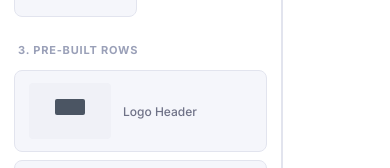
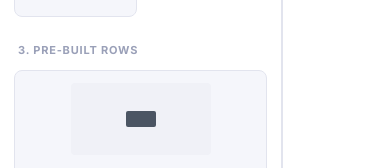
Before and after one commit to lijupankaj-coder/emailix-app, a React (Vite) app in the folder client/: page / in a window 390 px wide. Shown: the part 676-844 px from the top of the page. Built offline with nearby package versions, Linux system fonts and the light colour scheme.

Commit message:
Fix mobile stacking for prebuilt rows

```diff
--- a/client/src/components/Canvas.jsx
+++ b/client/src/components/Canvas.jsx
@@ -14,7 +14,7 @@ export default function Canvas({ draggingId }) {
     >
       <div className="canvas-scroll">
         <div
-          className="canvas-email"
+          className={`canvas-email ${viewMode === 'mobile' ? 'canvas-email-mobile' : ''}`}
           style={{
             width: emailWidth,
             background: globalSettings.emailAreaColor || '#ffffff',
--- a/client/src/components/blocks/ColumnsBlock.jsx
+++ b/client/src/components/blocks/ColumnsBlock.jsx
@@ -6,10 +6,11 @@ export default function ColumnsBlock({ props, globalSettings }) {
       backgroundColor: bgColor || globalSettings.emailAreaColor || '#ffffff',
       paddingTop, paddingBottom, paddingLeft, paddingRight,
     }}>
-      <div style={{ display: 'flex' }}>
+      <div className="email-columns" style={{ display: 'flex' }}>
         {columns.map((col, i) => (
           <div
             key={i}
+            className="email-column"
             style={{
               width: col.width,
               backgroundColor: col.bgColor || 'transparent',
--- a/client/src/index.css
+++ b/client/src/index.css
@@ -388,6 +388,8 @@ input, select, textarea { font-family: inherit; color: var(--text); }
   font-size: 12px;
   font-weight: 500;
   color: var(--text-muted);
+  line-height: 1.25;
+  min-width: 0;
 }
 .row-card:hover .row-label { color: var(--text); }
 
@@ -523,6 +525,25 @@ input, select, textarea { font-family: inherit; color: var(--text); }
 .canvas-empty .e-icon { font-size: 40px; opacity: 0.3; }
 .canvas-empty h3 { font-size: 15px; color: #aaa; font-weight: 500; }
 .canvas-empty p { font-size: 13px; color: #bbb; }
+
+.email-columns {
+  width: 100%;
+}
+
+.email-column {
+  min-width: 0;
+}
+
+.canvas-email-mobile .email-columns {
+  flex-direction: column;
+  gap: 16px;
+}
+
+.canvas-email-mobile .email-column {
+  width: 100% !important;
+  padding-left: 0 !important;
+  padding-right: 0 !important;
+}
 
 /* ── Canvas Block Wrapper ────────────────────────────── */
 .block-wrap {
@@ -1028,6 +1049,37 @@ body.screenshot-warning .modal-preview-wrap {
 }
 
 @media (max-width: 640px) {
+  .row-card {
+    flex-direction: column;
+    align-items: center;
+    justify-content: center;
+    min-height: 118px;
+    text-align: center;
+  }
+
+  .row-preview {
+    width: min(140px, 100%);
+    height: 72px;
+    display: flex;
+    align-items: center;
+    justify-content: center;
+  }
+
+  .row-label {
+    font-size: 13px;
+  }
+
+  .email-columns {
+    flex-direction: column;
+    gap: 16px;
+  }
+
+  .email-column {
+    width: 100% !important;
+    padding-left: 0 !important;
+    padding-right: 0 !important;
+  }
+
   .plan-grid { grid-template-columns: 1fr; }
   .license-row { flex-direction: column; }
   .paywall-dialog { padding: 18px; }
```
